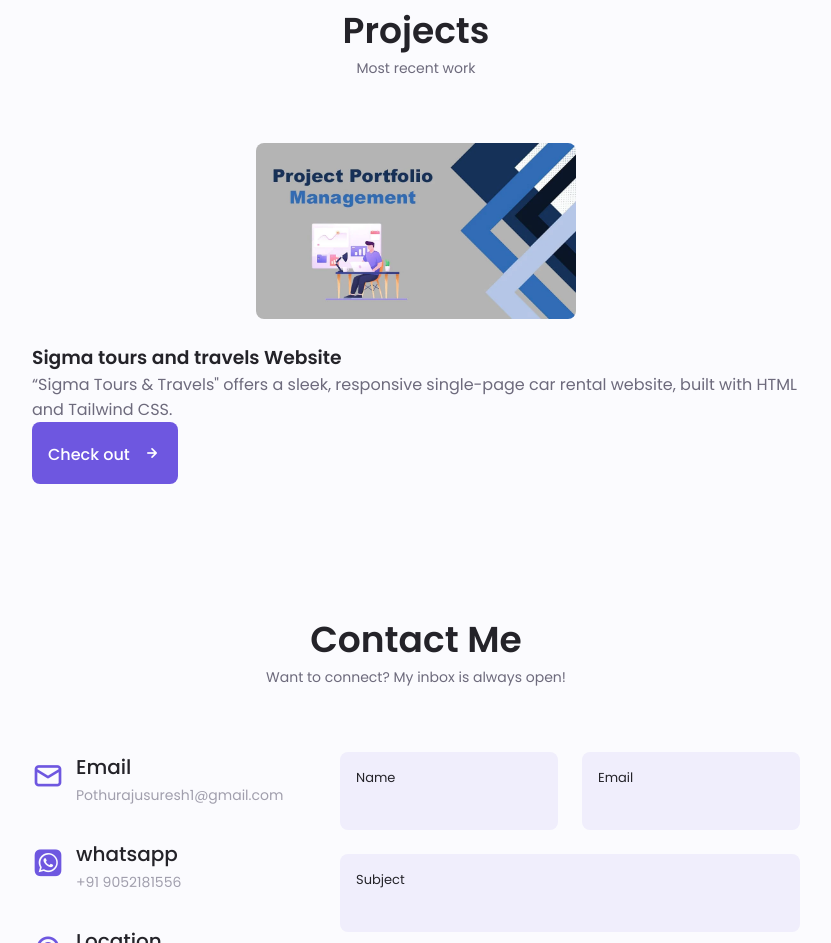
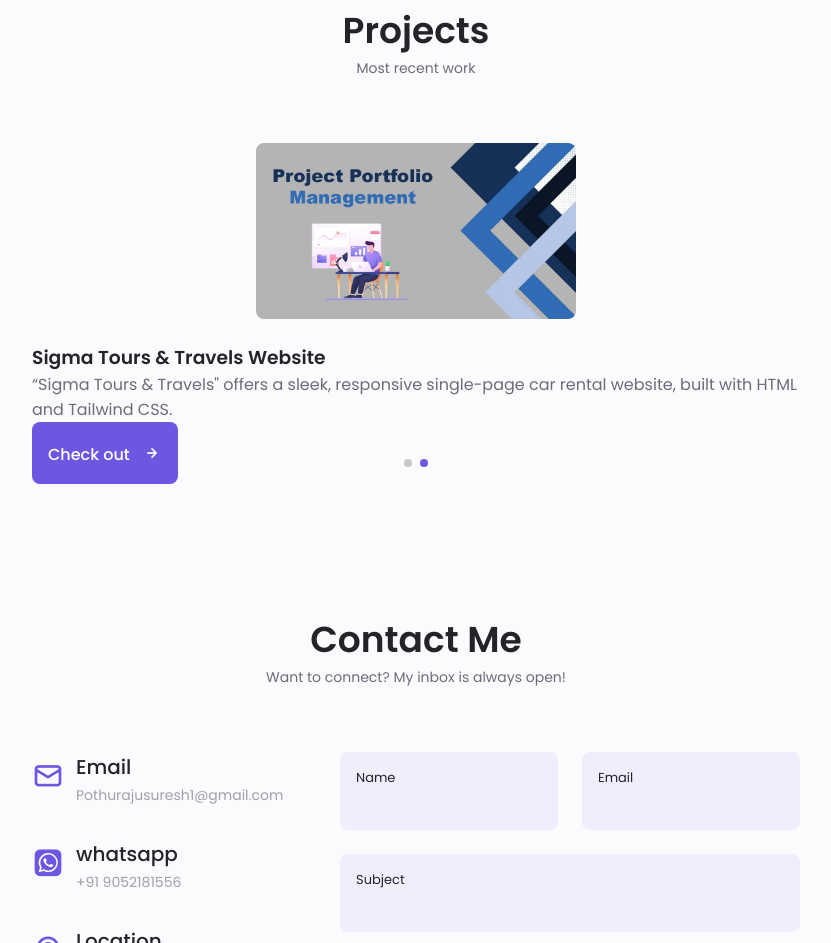
Before and after one commit to Pothurajusuresh/Portfolio, a plain HTML site: page index.html in a window 1280 px wide. Shown: the part 3368-4311 px from the top of the page, without its empty margins (224-1055 px from the left). Drawn offline with nearby package versions, Linux system fonts and the light colour scheme.

Commit message:
rearrange_Projects-Update index.html

```diff
--- a/index.html
+++ b/index.html
@@ -499,7 +499,7 @@
             <h2 class="section_title">Projects</h2>
             <span class="section_subtitle">Most recent work</span>
 
-            <div class="project_container container swiper mySwiper">
+            <div class="portfolio_container container swiper-container swiper mySwiper">
                 <div class="swiper-wrapper">
                     <!-- portfolio Project 1 -->
                     <div class="portfolio_content grid swiper-slide">
@@ -525,19 +525,18 @@
 
                         <div class="sigma_data">
                             <h3 class="sigma_title">
-                                Sigma tours and travels Website
+                                Sigma Tours & Travels Website
                             </h3>
                             <p class="sigma_description">
                                 “Sigma Tours & Travels" offers a sleek, responsive single-page car rental website, built with HTML and Tailwind CSS.
                             </p>
-                            <a href="https://pothurajusuresh.github.io/sigmatoursandtravels/"
+                            <a href= "https://pothurajusuresh.github.io/sigmatoursandtravels/"
                                 class="button button-flex button-small sigma_button" target="_blank">
                                 Check out
                                 <i class="uil uil-arrow-right button_icon"></i>
                             </a>
                         </div>
                     </div>
-                </div>
 
                 <!-- Navigation arrows -->
                 <div class="swiper-button-next">
@@ -550,7 +549,6 @@
                 <!-- Pagination -->
                 <div class="swiper-pagination"></div>
             </div>
-
         </section>
 
         <!-- Contact Me -->
```
